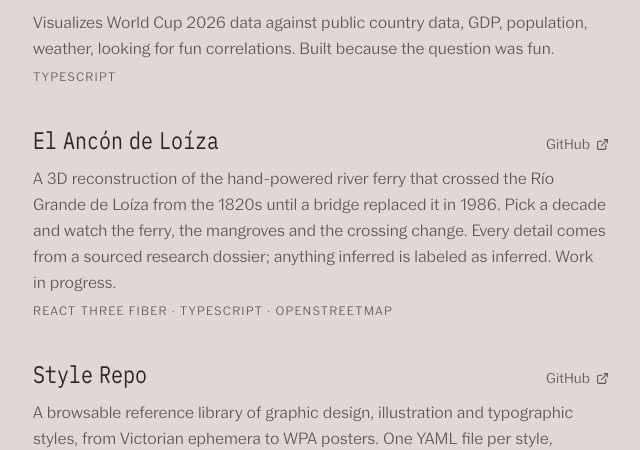
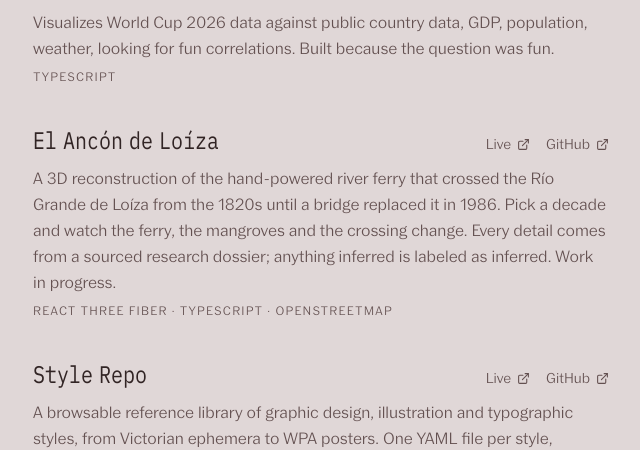
Before and after one commit to gabriel-rene/gaborene-com, a Next.js app: page /lab in a window 1280 px wide. Shown: the part 1099-1549 px from the top of the page, without its empty margins (255-895 px from the left). Built offline with nearby package versions, Linux system fonts and the light colour scheme.

Commit message:
lab: live links for El Ancón de Loíza and Style Repo
Co-Authored-By: Claude Opus 5.5 <noreply@anthropic.com>

```diff
--- a/components/pages/lab.tsx
+++ b/components/pages/lab.tsx
@@ -21,6 +21,7 @@ const COPY = {
     intro:
       "I build to understand. These are personal projects, made on nights and weekends, mostly with AI in the loop. That last part is the point: I teach human-centered AI implementation because I practice it.",
     private: "Private",
+    live: "Live",
     notesTitle: "Notes from the OS",
     notesBody: "Research digests written by the machine, curated by me.",
   },
@@ -40,6 +41,7 @@ const COPY = {
     intro:
       "Construyo para entender. Estos son proyectos personales, hechos de noche y en fines de semana, casi siempre con IA en el proceso. Eso último es el punto: enseño implementación de IA centrada en las personas porque la practico.",
     private: "Privado",
+    live: "En vivo",
     notesTitle: "Notes from the OS",
     notesBody: "Resúmenes de investigación escritos por la máquina, curados por mí. En inglés.",
   },
@@ -102,16 +104,31 @@ export function LabPage({ locale }: { locale: Locale }) {
                 <h2 className="font-serif text-2xl text-stone-900 dark:text-stone-100">
                   {project.name}
                 </h2>
-                {project.github ? (
+                {project.github || project.live ? (
+                  <div className="flex items-center gap-4 shrink-0">
+                    {project.live && (
+                      <a
+                        href={project.live}
+                        target="_blank"
+                        rel="noopener noreferrer"
+                        className="flex items-center gap-1.5 text-sm text-stone-600 dark:text-stone-400 hover:text-stone-900 dark:hover:text-stone-100 transition-colors"
+                      >
+                        {copy.live}
+                        <ExternalLink size={13} />
+                      </a>
+                    )}
+                    {project.github && (
                       <a
                         href={project.github}
                         target="_blank"
                         rel="noopener noreferrer"
-                    className="flex items-center gap-1.5 text-sm text-stone-600 dark:text-stone-400 hover:text-stone-900 dark:hover:text-stone-100 transition-colors shrink-0"
+                        className="flex items-center gap-1.5 text-sm text-stone-600 dark:text-stone-400 hover:text-stone-900 dark:hover:text-stone-100 transition-colors"
                       >
                         GitHub
                         <ExternalLink size={13} />
                       </a>
+                    )}
+                  </div>
                 ) : (
                   <span className="text-xs text-stone-600 dark:text-stone-400 uppercase tracking-widest shrink-0">
                     {copy.private}
--- a/data/lab.ts
+++ b/data/lab.ts
@@ -3,6 +3,7 @@ export interface LabProject {
   description: string
   stack: string
   github?: string
+  live?: string
 }
 
 const labProjects: LabProject[] = [
@@ -39,6 +40,7 @@ const labProjects: LabProject[] = [
       "A 3D reconstruction of the hand-powered river ferry that crossed the Río Grande de Loíza from the 1820s until a bridge replaced it in 1986. Pick a decade and watch the ferry, the mangroves and the crossing change. Every detail comes from a sourced research dossier; anything inferred is labeled as inferred. Work in progress.",
     stack: "React Three Fiber · TypeScript · OpenStreetMap",
     github: "https://github.com/gabriel-rene/ancon-de-loiza",
+    live: "https://gabriel-rene.github.io/ancon-de-loiza/",
   },
   {
     name: "Style Repo",
@@ -46,6 +48,7 @@ const labProjects: LabProject[] = [
       "A browsable reference library of graphic design, illustration and typographic styles, from Victorian ephemera to WPA posters. One YAML file per style, enriched from Getty AAT, Wikidata and open-license museum images. Dates and origins that I can’t verify stay out.",
     stack: "Astro · Node · SQLite · Wikidata",
     github: "https://github.com/gabriel-rene/style-repo",
+    live: "https://gabriel-rene.github.io/style-repo/",
   },
   {
     name: "gaborene.com",
```
Lines whose indentation alone changed are shown as unchanged.
